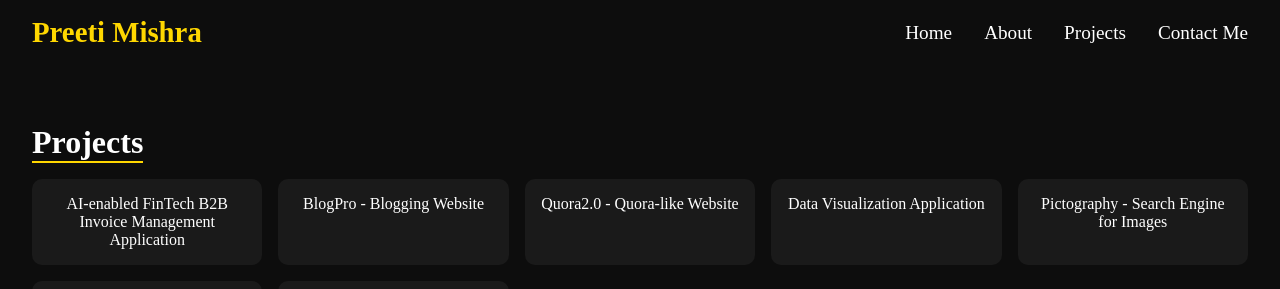
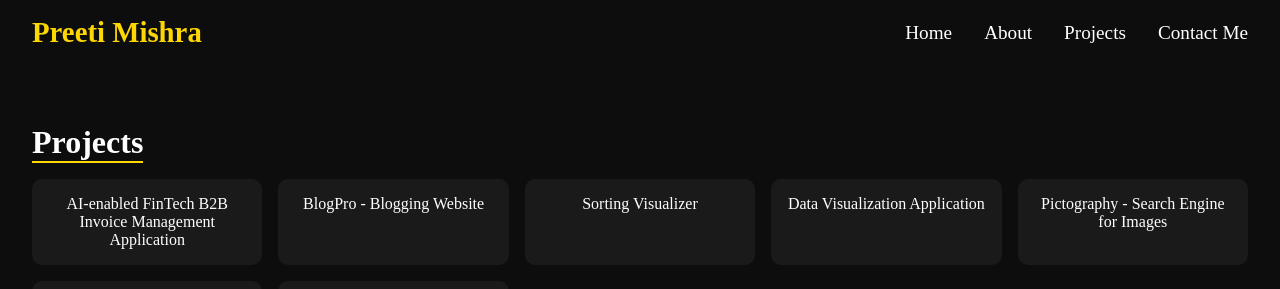
Before and after one commit to preetimishra2/portfolio, a React (Create React App) app: page /experience in a window 1280 px wide. Shown: the top 289 px of the page. Built offline with nearby package versions, Linux system fonts and the light colour scheme.

Commit message:
Adding another project

```diff
--- a/src/components/Experience.js
+++ b/src/components/Experience.js
@@ -10,6 +10,8 @@ import Weather2 from "../pictures/Weather2.PNG";
 import BlogPro1 from "../pictures/BlogPro1.PNG";
 import BlogPro2 from "../pictures/BlogPro2.PNG";
 import BlogPro3 from "../pictures/BlogPro3.PNG";
+import SA1 from "../pictures/SA1";
+import SA2 from "../pictures/SA2";
 
 const Experience = () => {
   const [selectedProject, setSelectedProject] = useState(null);
@@ -31,11 +33,11 @@ const Experience = () => {
         "A blogging platform using MERN stack for users to write, publish, and share their thoughts. Features include post categorization, rich text editor, and user authentication.",
     },
     {
-      title: "Quora2.0 - Quora-like Website",
-      screenshots: [],
-      url:"",
+      title: "Sorting Visualizer",
+      screenshots: [SA1, SA2],
+      url:"https://preetimishra2.github.io/sortingvisualizer/",
       description:
-        "A question-and-answer website inspired by Quora using MERN stack. Built with a robust backend and user-friendly interface.",
+        "A web application for visualizing an array and use sorting algorithms to sort it using a graph.",
     },
     {
       title: "Data Visualization Application",
@@ -112,7 +114,7 @@ const Experience = () => {
                   key={index}
                   src={screenshot}
                   alt={`Screenshot ${index + 1} of ${selectedProject.title}`}
-                  onClick={() => setSelectedImage(screenshot)} // Open image in pop-out view
+                  onClick={() => setSelectedImage(screenshot)}
                 />
               ))}
             </div>
--- a/src/components/Home.js
+++ b/src/components/Home.js
@@ -13,11 +13,11 @@ const Home = () => {
   useEffect(() => {
     const updateOpacity = () => {
       if (window.innerWidth > 1024) {
-        setLineOpacity(0.7); // Higher opacity for lines on desktops
-        setParticleOpacity(0.7); // Higher opacity for particles on desktops
+        setLineOpacity(0.7);
+        setParticleOpacity(0.7);
       } else {
-        setLineOpacity(0.3); // Default opacity for lines
-        setParticleOpacity(0.3); // Default opacity for particles
+        setLineOpacity(0.3);
+        setParticleOpacity(0.3);
       }
     };
 
@@ -75,7 +75,7 @@ const Home = () => {
               type: "circle",
             },
             opacity: {
-              value: particleOpacity, // Dynamic particle opacity
+              value: particleOpacity,
             },
             size: {
               value: 1,
@@ -94,7 +94,7 @@ const Home = () => {
               enable: true,
               distance: 100,
               color: "#ffffff",
-              opacity: lineOpacity, // Dynamic line opacity
+              opacity: lineOpacity,
               width: 0.4,
             },
           },
```
Also changed, not shown: src/pictures/SA1.PNG (added), src/pictures/SA2.PNG (added).
